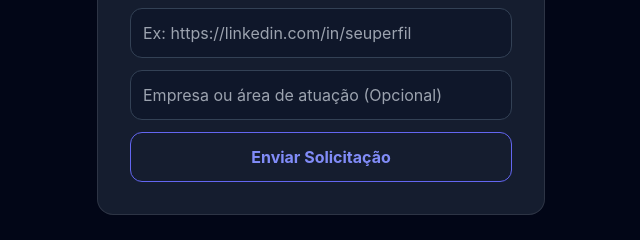
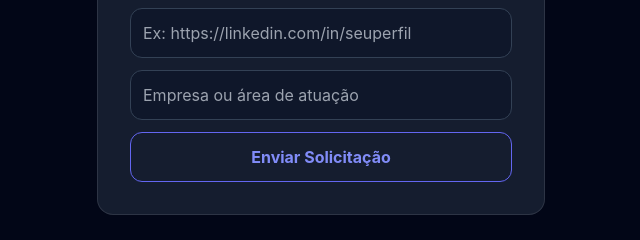
Before and after one commit to Fabiana444/docspace-site, a plain HTML site: page index.html in a window 1280 px wide. Both pictures are taken after a click on the button "Solicitar Acesso". Shown: the part 443-683 px from the top of the page, 319-959 px from the left. Drawn offline with nearby package versions, Linux system fonts and the light colour scheme.

Commit message:
Update index.html

```diff
--- a/index.html
+++ b/index.html
@@ -55,7 +55,7 @@
                 <input type="text" id="req-name" placeholder="Seu nome completo" class="w-full p-3 rounded-xl bg-slate-900 border border-slate-700 outline-none" required>
                 <input type="email" id="req-email" placeholder="Seu melhor e-mail" class="w-full p-3 rounded-xl bg-slate-900 border border-slate-700 outline-none" required>
                 <input type="url" id="req-linkedin" placeholder="Ex: https://linkedin.com/in/seuperfil" class="w-full p-3 rounded-xl bg-slate-900 border border-slate-700 outline-none">
-                <input type="text" id="req-company" placeholder="Empresa ou área de atuação (Opcional)" class="w-full p-3 rounded-xl bg-slate-900 border border-slate-700 outline-none">
+                <input type="text" id="req-company" placeholder="Empresa ou área de atuação" class="w-full p-3 rounded-xl bg-slate-900 border border-slate-700 outline-none">
                 <button type="submit" class="w-full border border-indigo-500 text-indigo-400 hover:bg-indigo-500 hover:text-white p-3 rounded-xl font-bold transition">Enviar Solicitação</button>
             </form>
         </div>
```
